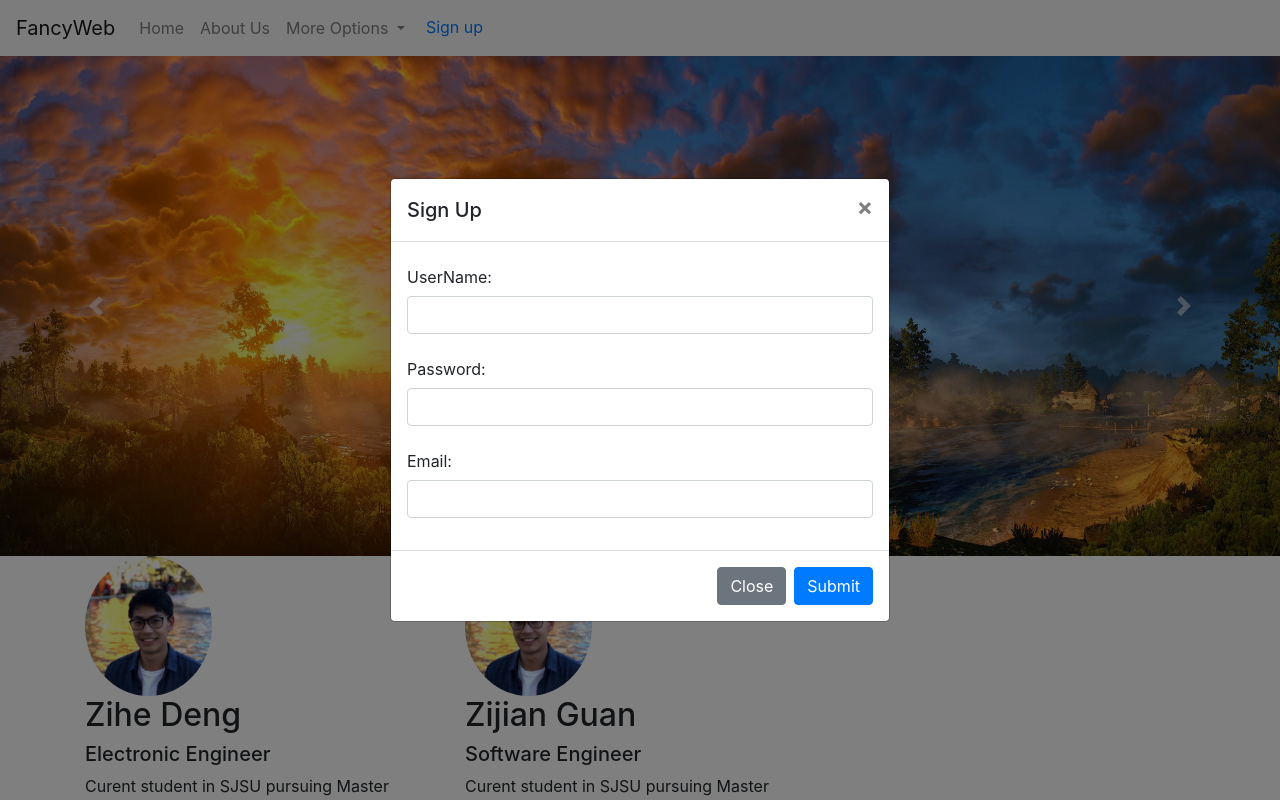
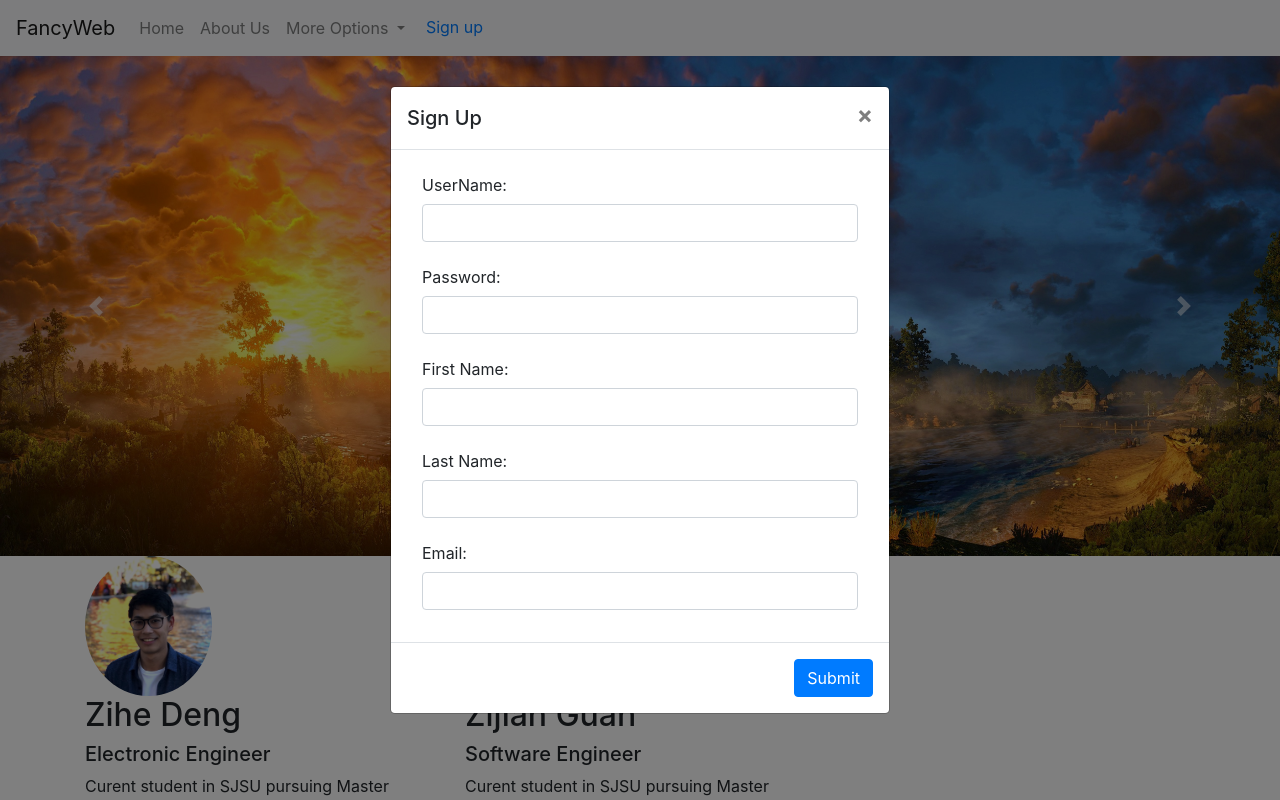
Before and after one commit to zijianguan0204/FancyWeb, a PHP site: page / in a window 1280 px wide, after a click on "Sign up". Run offline with PHP 8.4, Linux system fonts and the light colour scheme.

Commit message:
button action added

```diff
--- a/index.php
+++ b/index.php
@@ -11,6 +11,14 @@
   <title>Fancy Web</title>
 </head>
 <body>
+
+  <?php
+
+  if(isset($_POST['signup'])){
+    echo 'User Submitted';
+  }
+
+  ?>
 
   <nav class="navbar navbar-expand-lg navbar-light bg-light">
     <a class="navbar-brand" href="#">FancyWeb</a>
@@ -99,6 +107,7 @@
   <div class="modal fade" id="signup" tabindex="-1" role="dialog" aria-labelledby="signup" aria-hidden="true">
     <div class="modal-dialog modal-dialog-centered" role="document">
       <div class="modal-content">
+        <form action = "index.php" method="post">
           <div class="modal-header">
             <h5 class="modal-title" id="signup">Sign Up</h5>
             <button type="button" class="close" data-dismiss="modal" aria-label="Close">
@@ -106,25 +115,33 @@
             </button>
           </div>
           <div class="modal-body">
-        <form>
+            <div class = "container">
               <div class="form-group">
                 <label for="username" class="col-form-label">UserName:</label>
-            <input type="text" class="form-control" id="username">
+                <input type="text" class="form-control" id="username" required>
               </div>
               <div class="form-group">
                 <label for="password" class="col-form-label">Password:</label>
-            <input type="text" class="form-control" id="password">
+                <input type="text" class="form-control" id="password" required>
+              </div>
+              <div class="form-group">
+                <label for="fname" class="col-form-label">First Name:</label>
+                <input type="text" class="form-control" id="fname" required>
+              </div>
+              <div class="form-group">
+                <label for="lname" class="col-form-label">Last Name:</label>
+                <input type="text" class="form-control" id="lname" required>
               </div>
               <div class="form-group">
                 <label for="email" class="col-form-label">Email:</label>
-            <input type="text" class="form-control" id="email">
+                <input type="text" class="form-control" id="email" required>
+              </div>
+            </div>
+          </div>
+          <div class="modal-footer">
+            <button type="submit" name="signup"class="btn btn-primary">Submit</button>
           </div>
         </form>
-      </div>
-      <div class="modal-footer">
-        <button type="button" class="btn btn-secondary" data-dismiss="modal">Close</button>
-        <button type="submit" class="btn btn-primary">Submit</button>
-      </div>
       </div>
     </div>
   </div>
--- /dev/null
+++ b/registration.php
@@ -0,0 +1 @@
+<?php?>
```
Lines whose indentation alone changed are shown as unchanged.
